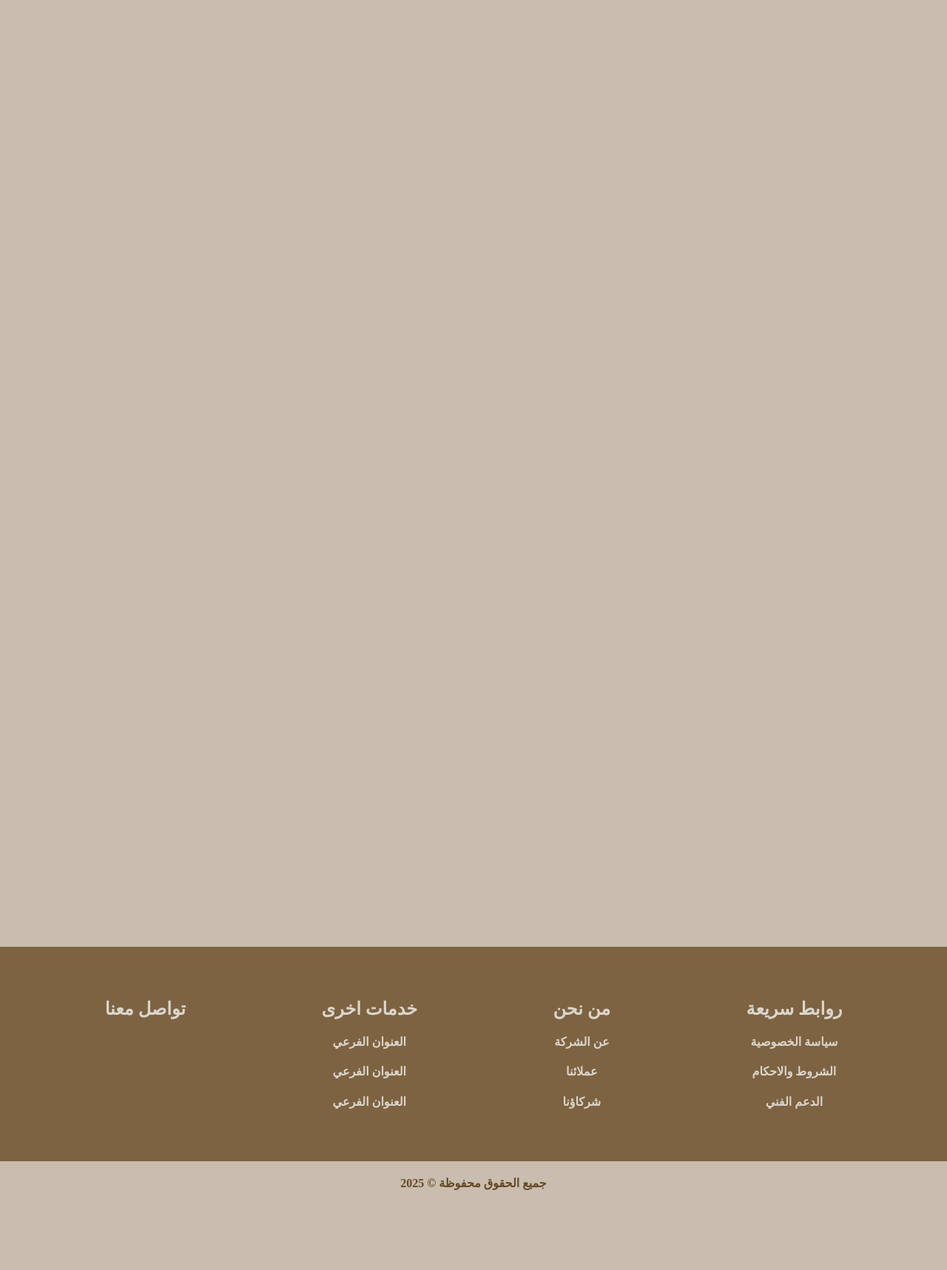
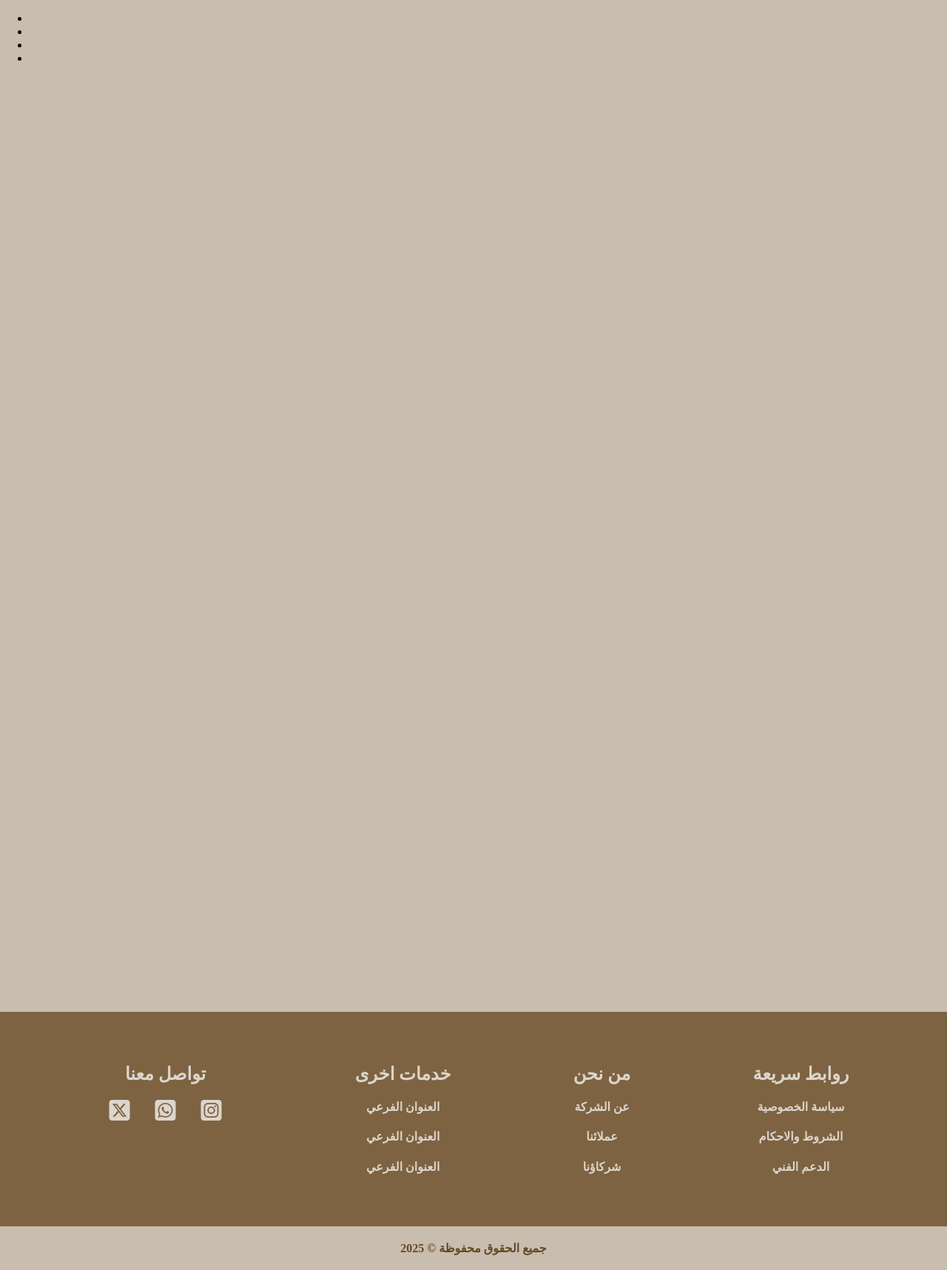
Before and after one commit to Renad-gh3/WebDev, a plain HTML site: page Frontend/HTML/index.html in a window 1280 px wide. Shown: the whole page at 74% size. Before the commit the page ends 1629 px from the top, so only its background shows below. Drawn offline with Linux system fonts and the light colour scheme.

Commit message:
Add icons

```diff
--- a/Frontend/CSS/style.css
+++ b/Frontend/CSS/style.css
@@ -4,6 +4,8 @@ body{
     background-color: rgb(201, 189, 175);
 
 }
+
+
 
 /*Temporary*/
 footer{
@@ -18,16 +20,11 @@ footer{
     color:rgb(219, 214, 205);
     padding: 50px;
 
-
-
-
 }
 .aboutUs, .fastLinks, .contactUs, .other{
 
     flex-grow: 1;
 }
-
-
 
 #footerCopyRight{
     margin-top: 20px;
@@ -39,10 +36,21 @@ footer{
 }
 h4:hover{
 
-    color:rgb(73, 49, 20);
+    color:rgb(100, 72, 37);
     text-decoration:underline;
 }
 h1:hover{
     text-decoration:underline;
 
 }
+
+.fa-brands:hover {
+    transform: scale(1.2);
+
+}
+
+.fa-brands{
+
+    padding: 15px;
+
+}
--- a/Frontend/HTML/index.html
+++ b/Frontend/HTML/index.html
@@ -5,21 +5,37 @@
     <meta name="viewport" content="width=device-width, initial-scale=1.0">
     <title>الصفحة الرئيسية</title>
     <link  rel="stylesheet" href="/Frontend/CSS/style.css"/>
+    <link rel="stylesheet"
+    href="https://cdnjs.cloudflare.com/ajax/libs/font-awesome/6.7.2/css/all.min.css"
+    integrity="sha512-Evv84Mr4kqVGRNSgIGL/F/aIDqQb7xQ2vcrdIwxfjThSH8CSR7PBEakCr51Ck+w+/U6swU2Im1vVX0SVk9ABhg=="
+    crossorigin="anonymous"
+    referrerpolicy="no-referrer" />
 
 </head>
 <body>
 
+
+<header>
+<nav>
+    <ul>
+        <li></li>
+        <li></li>
+        <li></li>
+        <li></li>
+    </ul>
+</nav>
+
+
+</header>
     <footer>
         <section class ="FooterContainer">
-
-
-
 
             <div class="contactUs">
 
                 <h1>تواصل معنا</h1>
-                <!--ICONS HERE-->
-
+                <i class="fa-brands fa-square-x-twitter fa-2xl"></i>
+                <i class="fa-brands fa-square-whatsapp fa-2xl"></i>
+                <i class="fa-brands fa-square-instagram fa-2xl"></i>
             </div>
 
             <div class="other">
@@ -48,16 +64,9 @@
                 <h4>الدعم الفني</h4>
 
             </div>
-
-
-
-
-
         </section>
         <section id="footerCopyRight">جميع الحقوق محفوظة  &copy 2025 </section>
     </footer>
 
-
-
 </body>
 </html>
```
